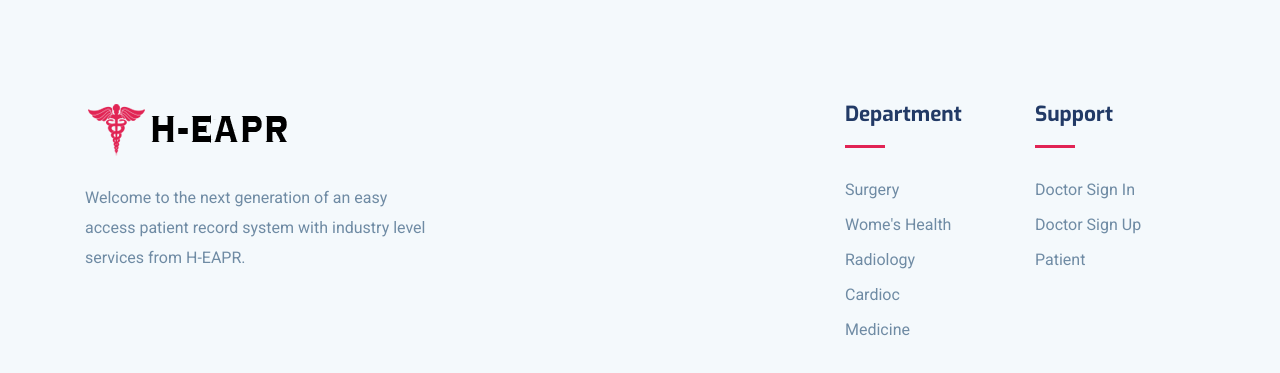
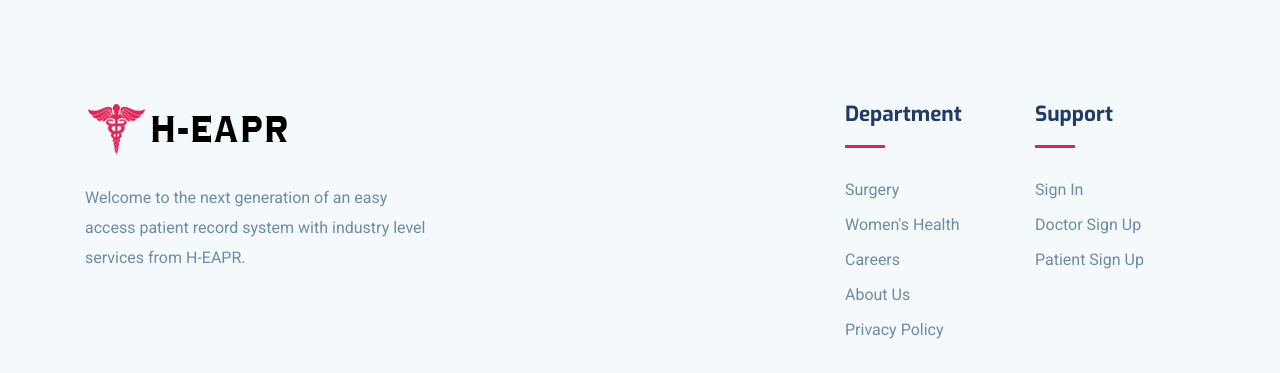
Before and after one commit to vinaykumar7686/Hackfest-EasyAccessPatientRecord, a Django app: page /alldoctors/ in a window 1280 px wide; the page is wider, and only the part inside the window is pictured. Shown: the part 1449-1822 px from the top of that part. Run offline with Django 4.2, Linux system fonts and the light colour scheme; some libraries are stand-ins or nearby versions; some web fonts are replaced.

Commit message:
Minor BugFix

```diff
--- a/templates/footer.html
+++ b/templates/footer.html
@@ -19,10 +19,10 @@
 
 					<ul class="list-unstyled footer-menu lh-35">
 						<li><a href="#">Surgery </a></li>
-						<li><a href="#">Wome's Health</a></li>
-						<li><a href="#">Radiology</a></li>
-						<li><a href="#">Cardioc</a></li>
-						<li><a href="#">Medicine</a></li>
+						<li><a href="#">Women's Health</a></li>
+						<li><a href="#">Careers</a></li>
+						<li><a href="#">About Us</a></li>
+						<li><a href="#">Privacy Policy</a></li>
 					</ul>
 				</div>
 			</div>
@@ -33,9 +33,9 @@
 					<div class="divider mb-4"></div>
 
 					<ul class="list-unstyled footer-menu lh-35">
-						<li><a href="doctorsignin.html">Doctor Sign In</a></li>
-						<li><a href="doctorsignup.html">Doctor Sign Up</a></li>
-						<li><a href="#">Patient</a></li>
+						<li><a href="/login">Sign In</a></li>
+						<li><a href="doctor/register">Doctor Sign Up</a></li>
+						<li><a href="patient/register">Patient Sign Up</a></li>
 					</ul>
 				</div>
 			</div>
--- a/templates/nav.html
+++ b/templates/nav.html
@@ -73,8 +73,7 @@
                 </ul>
               </li>
             {% endif %}
-              {% else %}
-              Navbar navigation disbled
+
             {% endif %}
 
         </ul>
```
